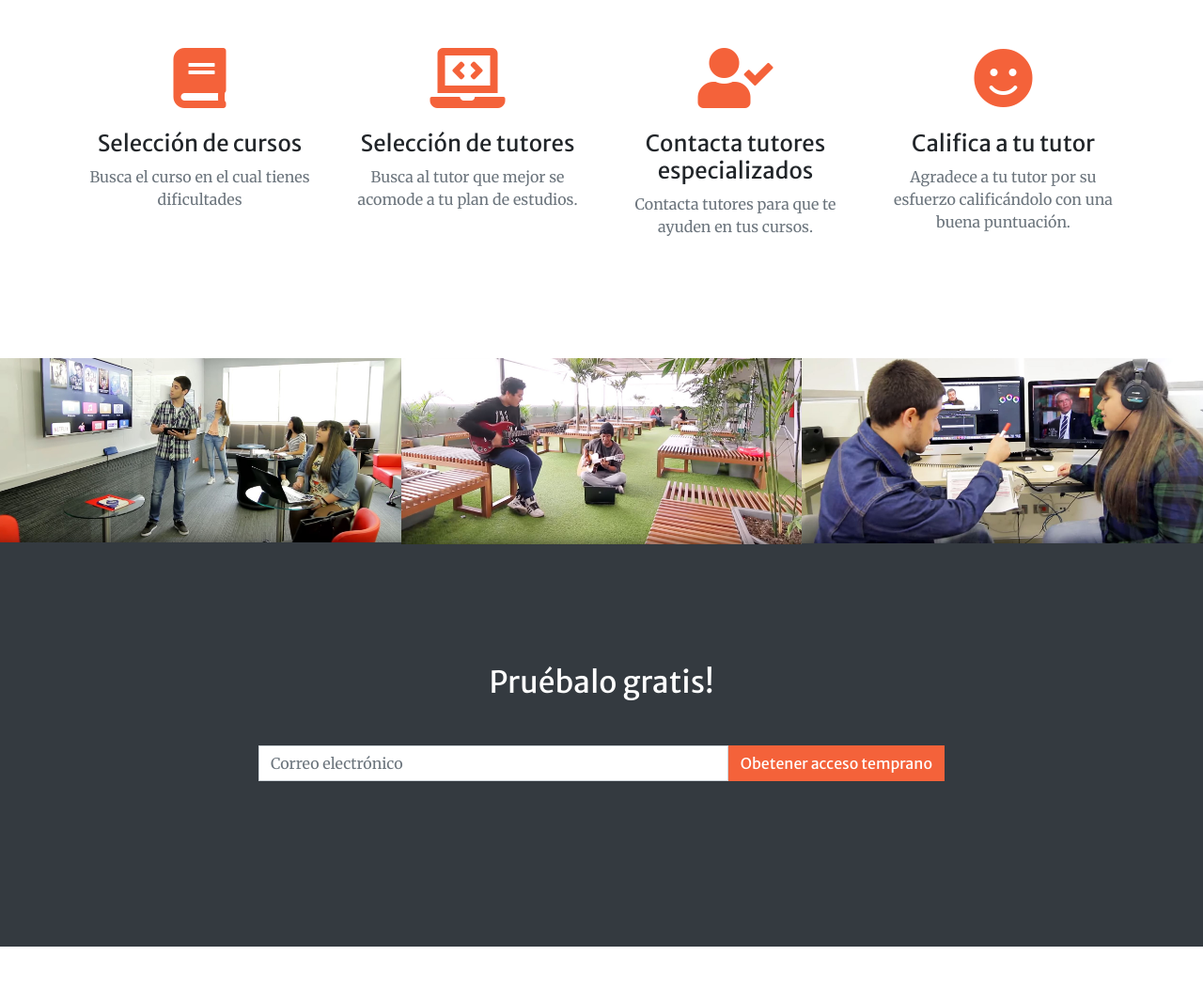
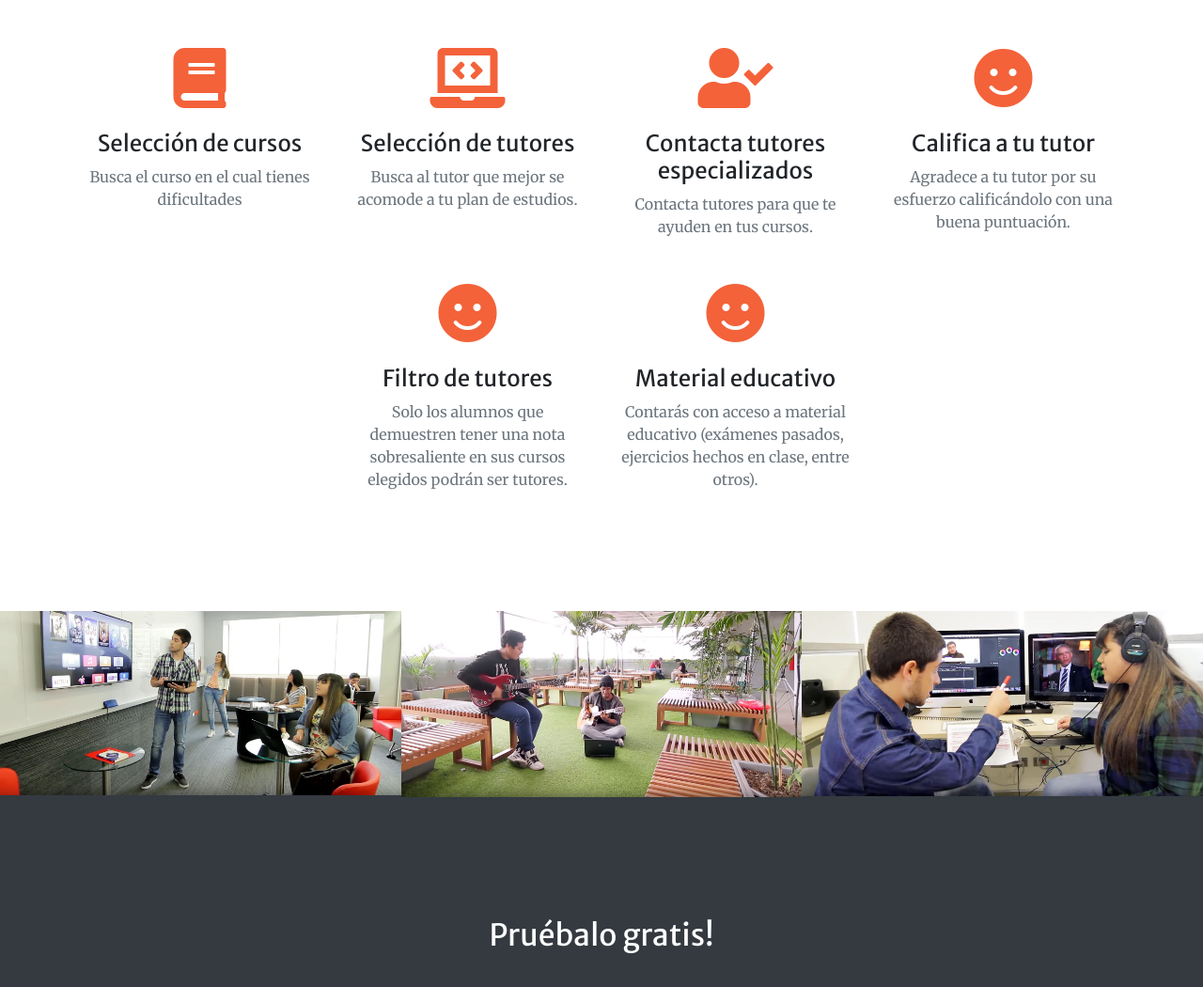
Before and after one commit to prototipo2/prototipo2.github.io, a website with bundled scripts: page index.html in a window 1280 px wide. Shown: the part 1540-2590 px from the top of the page at 94% size. Built offline with nearby package versions, Linux system fonts and the light colour scheme.

Commit message:
Added 2 columns

```diff
--- a/index.html
+++ b/index.html
@@ -130,6 +130,29 @@
             <p class="text-muted mb-0">Agradece a tu tutor por su esfuerzo calificándolo con una buena puntuación.</p>
           </div>
         </div>
+        <div class="col-lg-3 col-md-6 text-center">
+            <div class="mt-5">
+            </div>
+          </div>
+          <div class="col-lg-3 col-md-6 text-center">
+              <div class="mt-5">
+                <i class="fas fa-4x fa-smile text-primary mb-4"></i>
+                <h3 class="h4 mb-2">Filtro de tutores</h3>
+                <p class="text-muted mb-0">Solo los alumnos que demuestren tener una nota sobresaliente en sus cursos elegidos podrán ser tutores.</p>
+              </div>
+            </div>
+            <div class="col-lg-3 col-md-6 text-center">
+                <div class="mt-5">
+                  <i class="fas fa-4x fa-smile text-primary mb-4"></i>
+                  <h3 class="h4 mb-2">Material educativo</h3>
+                  <p class="text-muted mb-0">Contarás con acceso a material educativo (exámenes pasados, ejercicios hechos en clase, entre otros).</p>
+                </div>
+              </div>
+              <div class="col-lg-3 col-md-6 text-center">
+                  <div class="mt-5">
+
+                  </div>
+                </div>
       </div>
     </div>
   </section>
```
